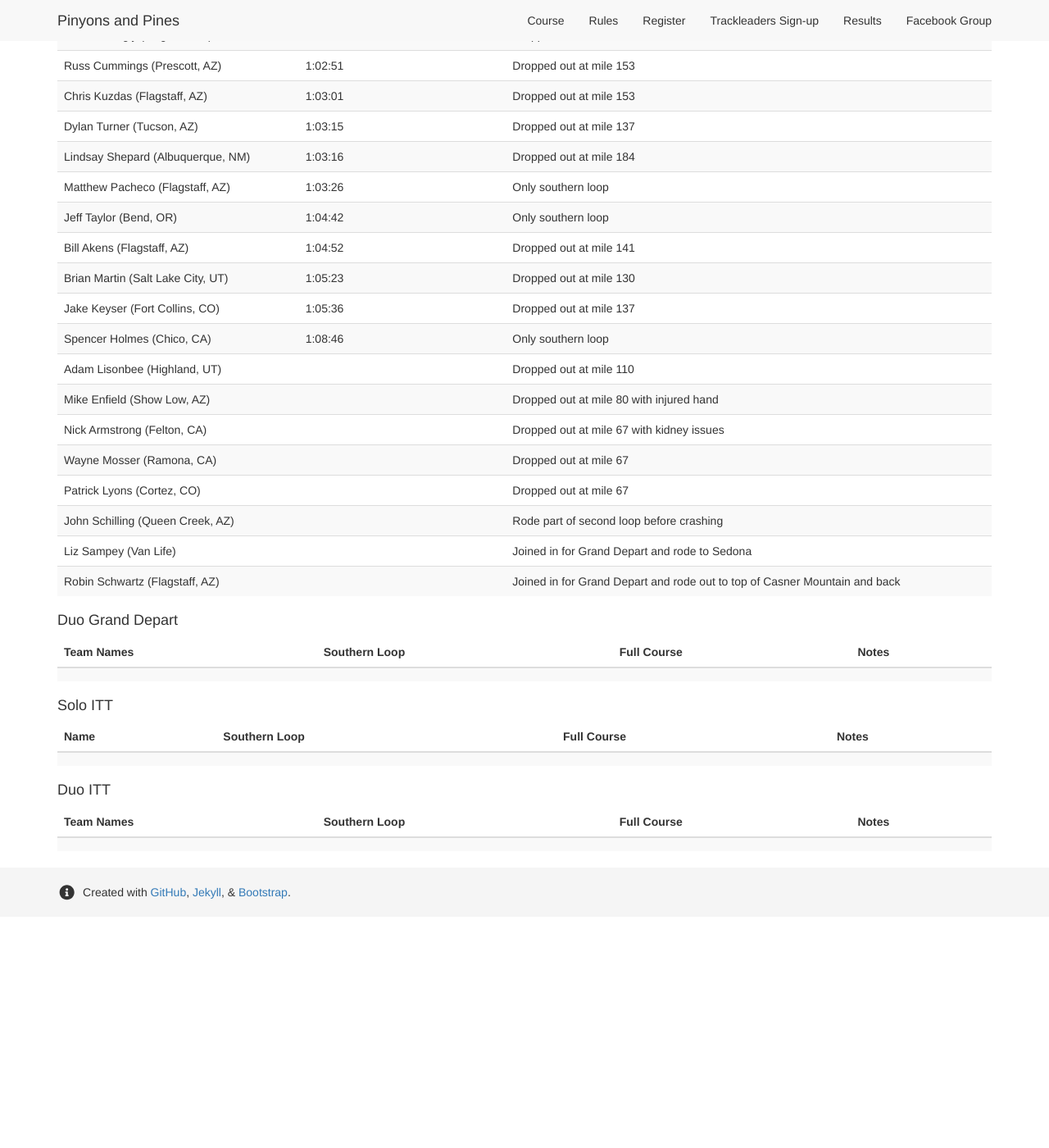
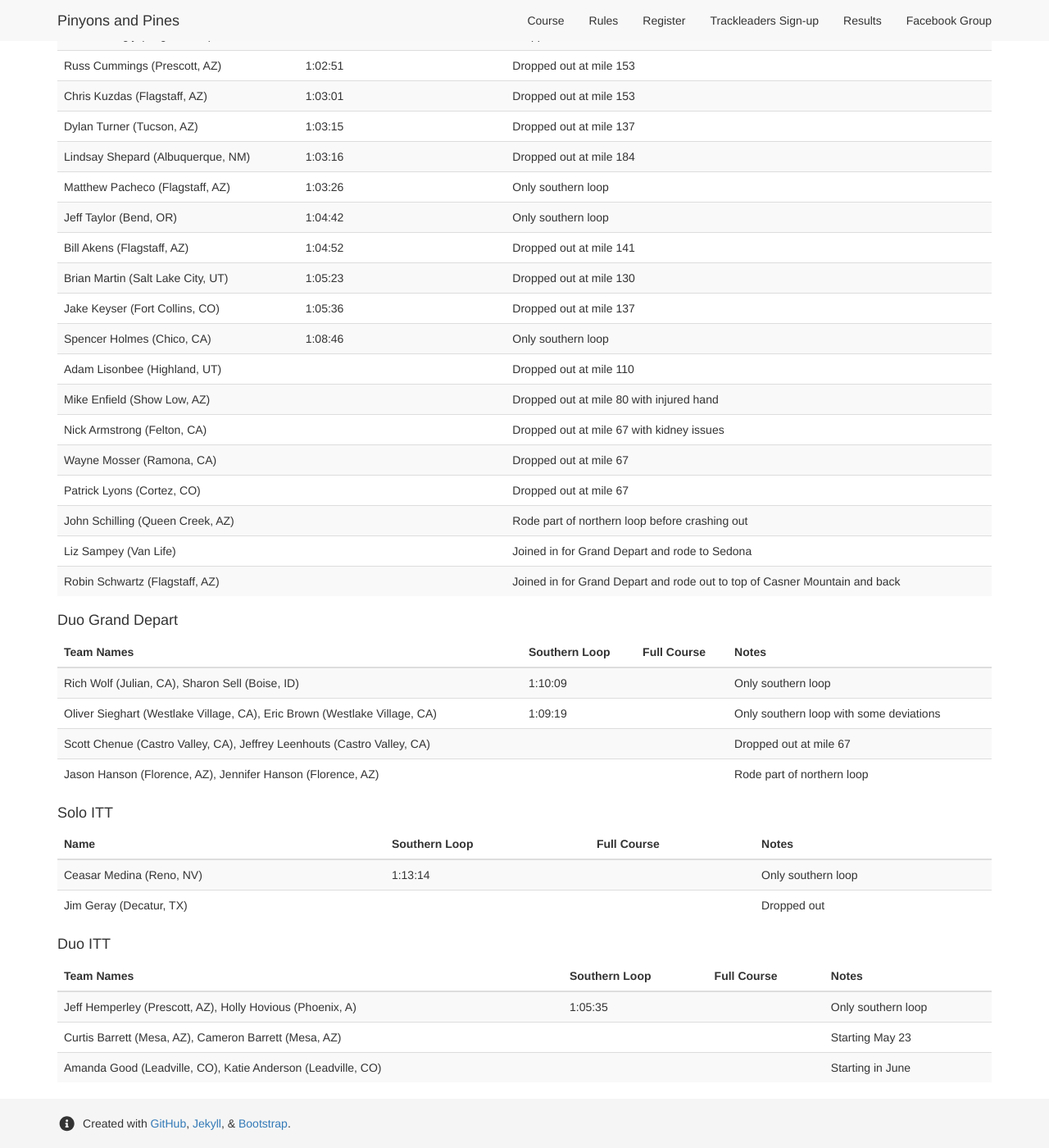
Before and after one commit to dcernst/PinyonsPines, a Jekyll site: the page built from results.md, in a window 1280 px wide and 1400 px high, scrolled down 1123 px. Shown: the whole window at 82% size. Built offline with Jekyll 4.4.1, drawn with Linux system fonts in a browser that asks for light colours; nearby versions of some CDN libraries; before the commit the page ends 2241 px from its top, so only the background shows below that.

Commit message:
Update to results

```diff
--- a/results.md
+++ b/results.md
@@ -141,7 +141,7 @@ The weather got the better of us on day two. Rain, snow, and intense wind shut d
 </tr>
 
 <tr>
-<td>John Schilling (Queen Creek, AZ)</td> <td></td>	<td></td>	<td>Rode part of second loop before crashing</td>
+<td>John Schilling (Queen Creek, AZ)</td> <td></td>	<td></td>	<td>Rode part of northern loop before crashing out</td>
 </tr>
 
 <tr>
@@ -171,7 +171,19 @@ The weather got the better of us on day two. Rain, snow, and intense wind shut d
 <tbody>
 
 <tr>
-<td></td> <td></td>	<td></td>	<td></td>
+<td>Rich Wolf (Julian, CA), Sharon Sell (Boise, ID)</td> <td>1:10:09</td>	<td></td>	<td>Only southern loop</td>
+</tr>
+
+<tr>
+<td>Oliver Sieghart (Westlake Village, CA), Eric Brown (Westlake Village, CA)</td> <td>1:09:19</td>	<td></td>	<td>Only southern loop with some deviations</td>
+</tr>
+
+<tr>
+<td>Scott Chenue (Castro Valley, CA), Jeffrey Leenhouts (Castro Valley, CA)</td> <td></td>	<td></td>	<td>Dropped out at mile 67</td>
+</tr>
+
+<tr>
+<td>Jason Hanson (Florence, AZ), Jennifer Hanson (Florence, AZ)</td> <td></td>	<td></td>	<td>Rode part of northern loop</td>
 </tr>
 
 </tbody>
@@ -193,7 +205,11 @@ The weather got the better of us on day two. Rain, snow, and intense wind shut d
 <tbody>
 
 <tr>
-<td></td> <td></td>	<td></td>	<td></td>
+<td>Ceasar Medina (Reno, NV)</td> <td>1:13:14</td>	<td></td>	<td>Only southern loop</td>
+</tr>
+
+<tr>
+<td>Jim Geray (Decatur, TX)</td> <td></td>	<td></td>	<td>Dropped out</td>
 </tr>
 
 </tbody>
@@ -215,7 +231,15 @@ The weather got the better of us on day two. Rain, snow, and intense wind shut d
 <tbody>
 
 <tr>
-<td></td> <td></td>	<td></td>	<td></td>
+<td>Jeff Hemperley (Prescott, AZ), Holly Hovious (Phoenix, A)</td> <td>1:05:35</td>	<td></td>	<td>Only southern loop</td>
+</tr>
+
+<tr>
+<td>Curtis Barrett (Mesa, AZ), Cameron Barrett (Mesa, AZ)</td> <td></td>	<td></td>	<td>Starting May 23</td>
+</tr>
+
+<tr>
+<td>Amanda Good (Leadville, CO), Katie Anderson (Leadville, CO)</td> <td></td>	<td></td>	<td>Starting in June</td>
 </tr>
 
 </tbody>
```
